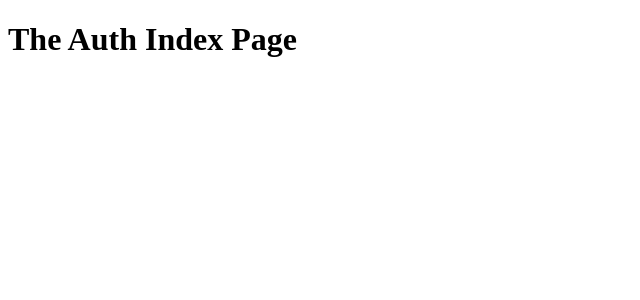
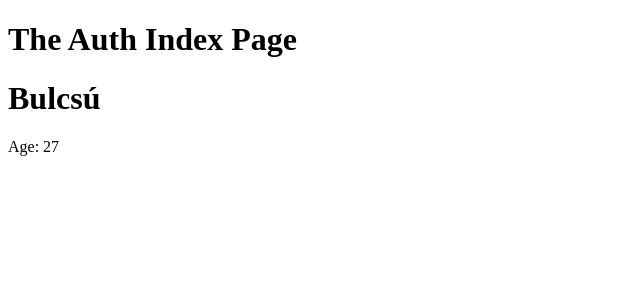
Before and after one commit to BulcsuFarmasi/react-nextjs, a Next.js app: page /auth in a window 1280 px wide. Shown: the top 300 px of the page, without its empty margins (0-640 px from the left). Built offline with nearby package versions, Linux system fonts and the light colour scheme.

Commit message:
add component

```diff
--- /dev/null
+++ b/components/User.js
@@ -0,0 +1,10 @@
+import React from "react";
+
+const user = props => (
+  <div>
+    <h1>{props.name}</h1>
+    <p>Age: {props.age}</p>
+  </div>
+);
+
+export default user;
--- a/pages/auth/index.js
+++ b/pages/auth/index.js
@@ -1,9 +1,12 @@
 import React from "react";
+
+import User from "../../components/User";
 
 const authIndexPage = () => {
   return (
     <div>
       <h1>The Auth Index Page</h1>
+      <User name="Bulcsú" age={27} />
     </div>
   );
 };
```
